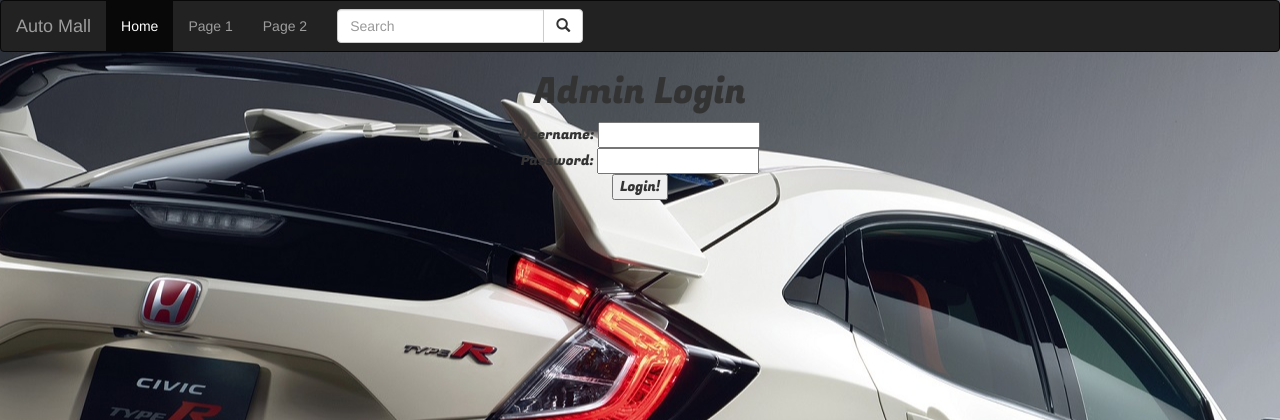
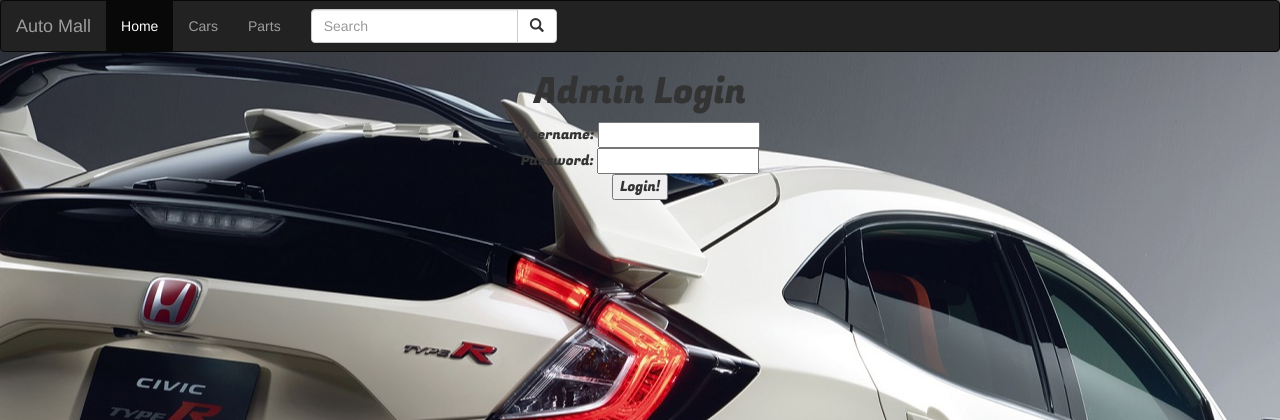
Before and after one commit to gabegaerlan/CST336FinalProject, a PHP site: page /login.php in a window 1280 px wide. Shown: the top 420 px of the page. Run offline with PHP 8.4, Linux system fonts and the light colour scheme; some libraries are stand-ins or nearby versions.

Commit message:
Progress Not Done

```diff
--- a/addCar.php
+++ b/addCar.php
@@ -100,7 +100,6 @@ if (isset($_GET['addCar'])) {  //the add form has been submitted
         </div>
         <ul class="nav navbar-nav">
           <li class="active"><a href="index.php">Home</a></li>
-          <li><a href="guest.php">Guest</a></li>
           <li><a href="#">Cars</a></li>
           <li><a href="#">Parts</a></li>
         </ul>
--- a/login.php
+++ b/login.php
@@ -66,8 +66,8 @@ function loginProcess() {
         </div>
         <ul class="nav navbar-nav">
           <li class="active"><a href="index.php">Home</a></li>
-          <li><a href="#">Page 1</a></li>
-          <li><a href="#">Page 2</a></li>
+          <li><a href="#">Cars</a></li>
+          <li><a href="#">Parts</a></li>
         </ul>
         <form class="navbar-form navbar-left" action="/action_page.php">
           <div class="input-group">
```
